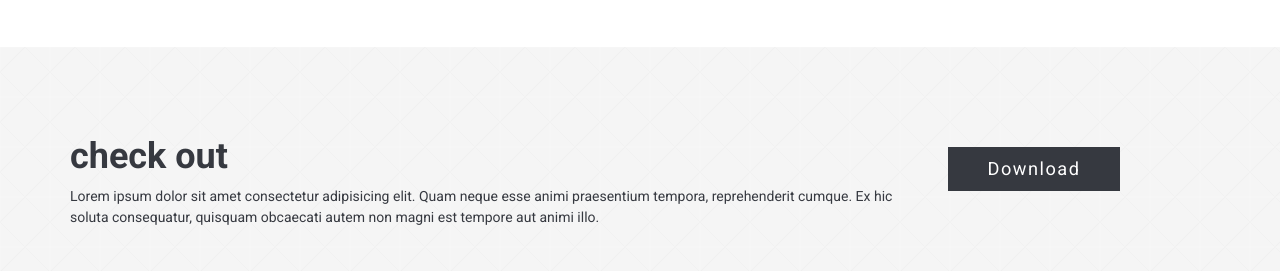
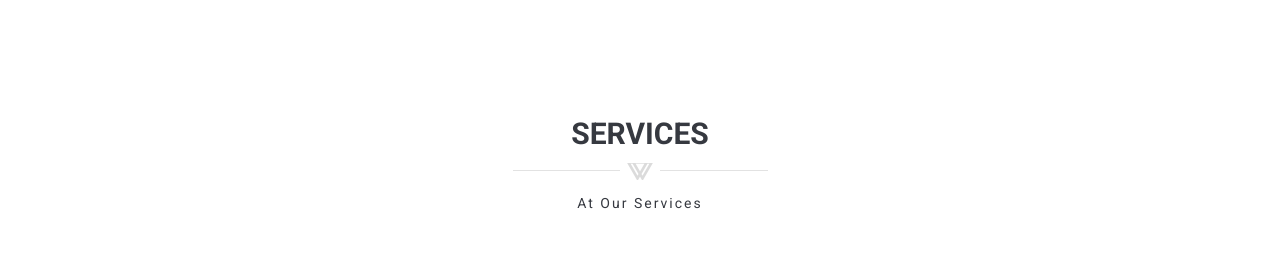
Before and after one commit to Michaelayomide/icon, a plain HTML site: page index.html in a window 1280 px wide. Shown: the part 1709-1980 px from the top of the page. Drawn offline with nearby package versions, Linux system fonts and the light colour scheme.

Commit message:
index.html

```diff
--- a/index.html
+++ b/index.html
@@ -12,7 +12,7 @@
 
 		<!-- Mobile Metas -->
 		<meta name="viewport" content="width=device-width, initial-scale=1">
-        <link rel="shortcut icon" href="/unika-html/img/logo2.png" type="image/x-icon">
+        <link rel="shortcut icon" href="/img/logo1.png" type="image/x-icon">
         <!-- Google Fonts  -->
 		<link href='http://fonts.googleapis.com/css?family=Roboto:400,700,500' rel='stylesheet' type='text/css'> <!-- Body font -->
 		<link href='http://fonts.googleapis.com/css?family=Lato:300,400' rel='stylesheet' type='text/css'> <!-- Navbar font -->
@@ -42,12 +42,6 @@
         <!-- <link rel="stylesheet" href="css/skin/night-purple.css"> -->
 
 		<!-- HTML5 Shim and Respond.js IE8 support of HTML5 elements and media queries -->
-		<!-- WARNING: Respond.js doesn't work if you view the page via file:// -->
-
-		<!--[if lt IE 9]>
-			<script src="https://oss.maxcdn.com/html5shiv/3.7.2/html5shiv.min.js"></script>
-			<script src="https://oss.maxcdn.com/respond/1.4.2/respond.min.js"></script>
-		<![endif]-->
 
 	</head>
 
@@ -276,33 +270,7 @@
                 </div>
                 <!-- End Our Skill -->
           </section>
-          <!-- End about section -->
 
-
-
-
-          <!-- Begin cta -->
-          <section id="cta-section">
-          	<div class="cta">
-            	<div class="container">
-                	<div class="row">
-
-                    	<div class="col-md-9">
-                        	<h1>check out</h1>
-                            <p>Lorem ipsum dolor sit amet consectetur adipisicing elit. Quam neque esse animi praesentium tempora, reprehenderit cumque. Ex hic soluta consequatur, quisquam obcaecati autem non magni est tempore aut animi illo.</p>
-                        </div>
-
-                        <div class="col-md-3">
-                        	<div class="cta-btn wow bounceInRight" data-wow-delay="0.4s">
-                        <a class="btn btn-default btn-lg" href="" target="_blank" role="button">Download</a>
-                        	</div>
-                        </div>
-
-                    </div> <!-- /.row -->
-                </div> <!-- /.container -->
-            </div>
-          </section>
-          <!-- End cta -->
 
 
 
```
